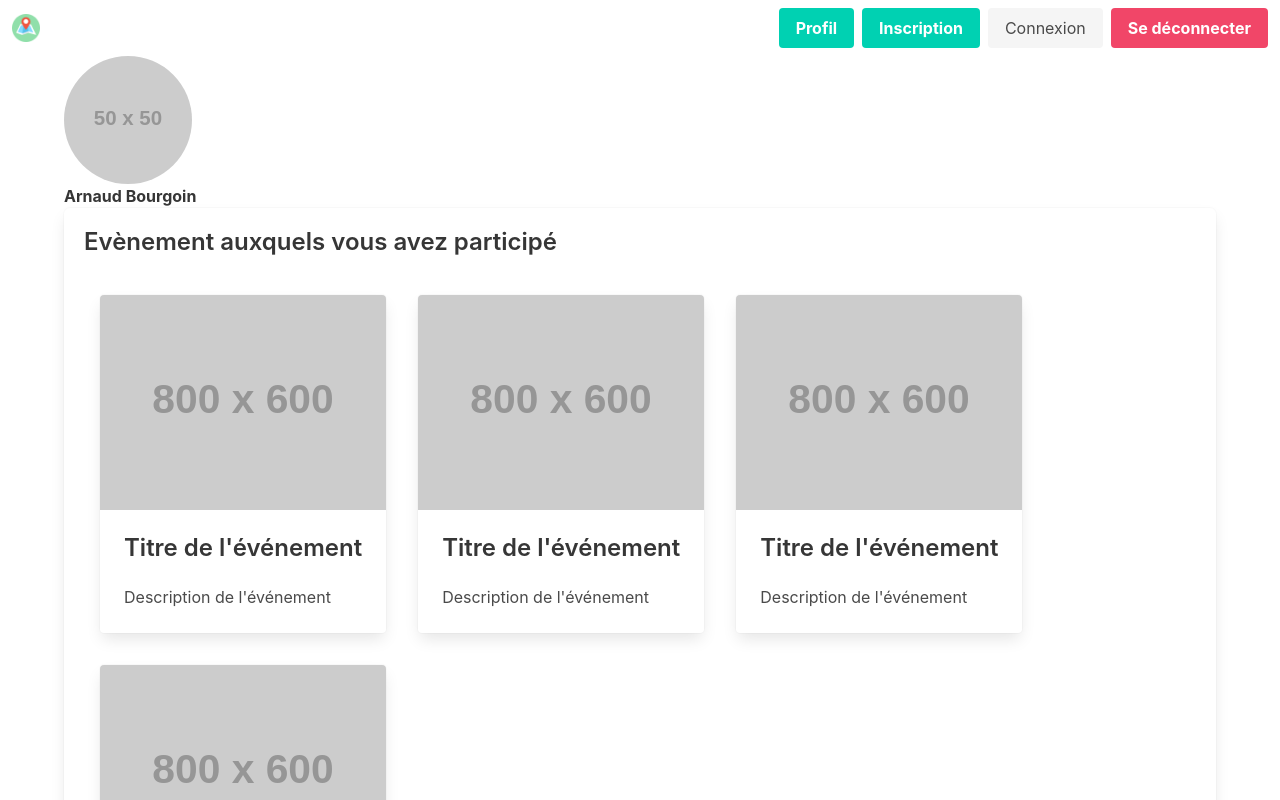
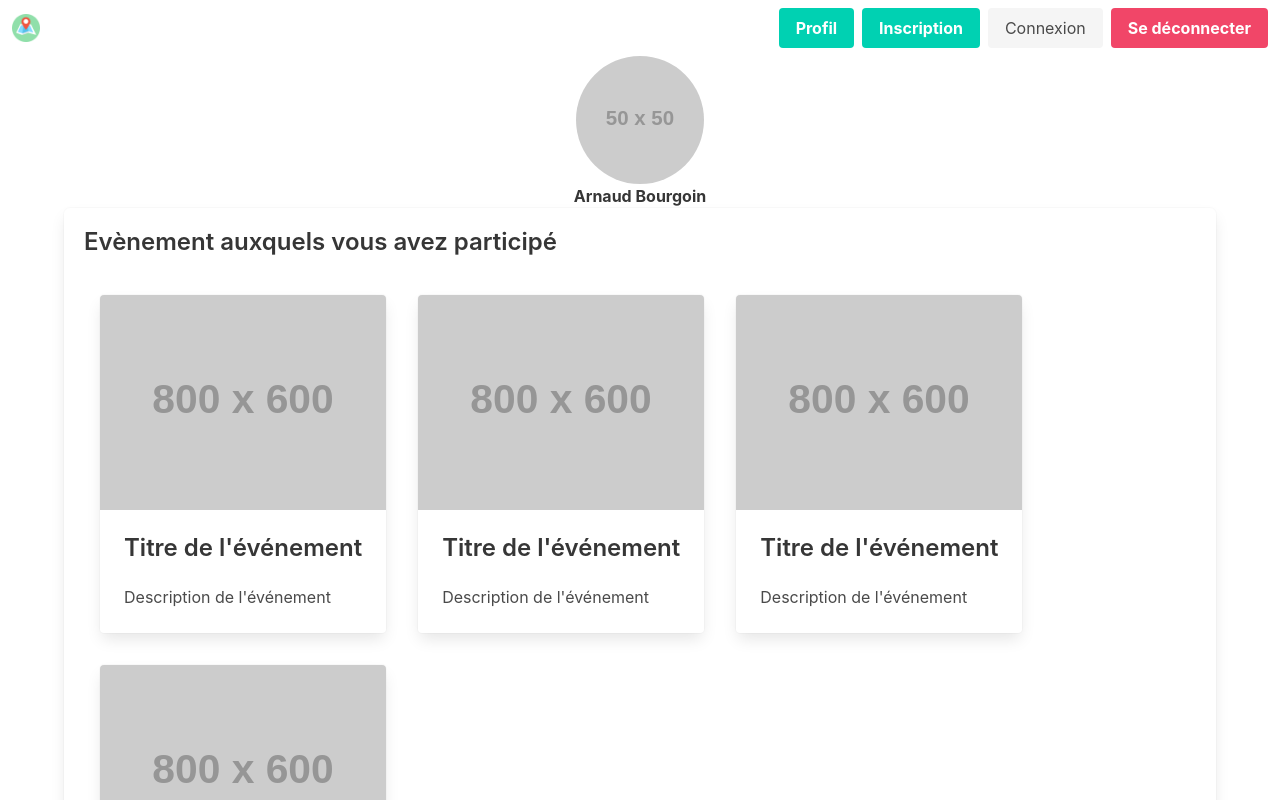
Before and after one commit to Arnaud541/VueJS_Reunionou, a Vue app: page /profil in a window 1280 px wide. Shown: the top 800 px of the page. Built offline with nearby package versions, Linux system fonts and the light colour scheme.

Commit message:
Feature: Create ProfilView

```diff
--- a/src/views/ProfilView.vue
+++ b/src/views/ProfilView.vue
@@ -6,15 +6,13 @@ const router = useRouter();
 
 <template>
     <div class="container">
-        <div class="is-flex">
             <!-- Colonne pour l'image de profil -->
-            <div class="">
-                <figure class="image is-128x128">
+            <div>
+                <figure class="image is-128x128 container">
                     <img class="is-rounded" src="https://via.placeholder.com/50x50" alt="Image de profil"/>
                 </figure>
-                <label class="label">Arnaud Bourgoin</label>
+                <label class="label has-text-centered">Arnaud Bourgoin</label>
             </div>
-        </div>
 
         <!-- Div pour les événements auxquels l'utilisateur a participé -->
         <div class="box">
```
